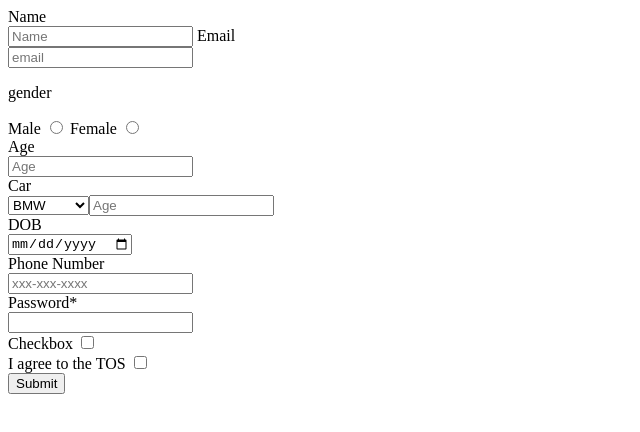
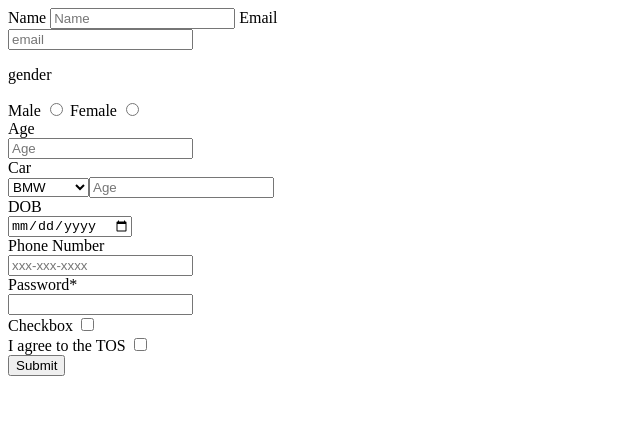
Before and after one commit to acciojob/signup-form-car-anujbellikatti, a website: page main.html in a window 1280 px wide. Shown: the whole page, without its empty margins (0-640 px from the left). Drawn offline with Linux system fonts and the light colour scheme.

Commit message:
created a submission

```diff
--- a/main.html
+++ b/main.html
@@ -10,8 +10,9 @@
 	<!-- the entire body must be written by student -->
 	<form method="post">
 
-		<lable for = "name">Name</lable><br>
-		<input type = "text" id = "name" placeholder = "Name" required name = "name">
+		<form method="post">
+		<label for ="name">Name</label>
+		<input type="text" placeholder="Name" required id="name" name="name">
 		<lable for = "email">Email</lable><br>
 		<input type = "email" id = "#email" placeholder = "email" required >
 
```
